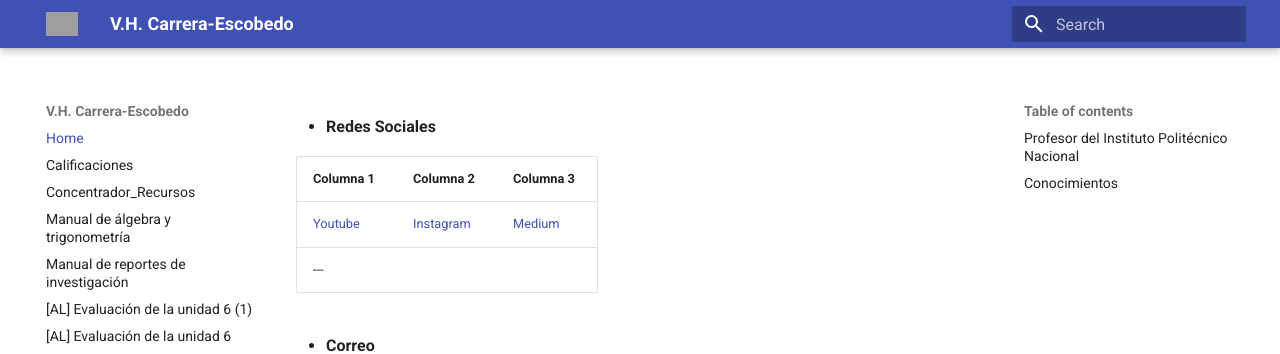
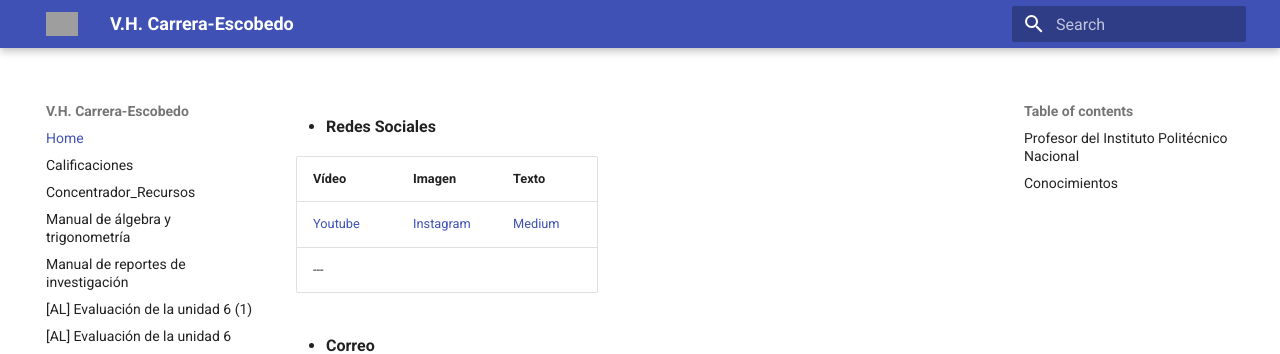
Before and after one commit to vcarrerae/Recursos-academicos, an MkDocs documentation site: the page built from docs/index.md, in a window 1280 px wide and 900 px high. Shown: the top 354 px of the window. Built offline with MkDocs 1.6.1 and Material for MkDocs 9.7.7, drawn with Linux system fonts in a browser that asks for light colours; grey boxes are pictures that could not be loaded.

Commit message:
Update table headers in index.md

```diff
--- a/docs/index.md
+++ b/docs/index.md
@@ -2,8 +2,7 @@
 
 - **Redes Sociales**
 
-
-| Columna 1 | Columna 2 | Columna 3 |
+| Vídeo | Imagen | Texto |
 |-----------|-----------|-----------|
 | [Youtube](https://www.youtube.com/@vilyvulgar)  | [Instagram](https://www.instagram.com/vilyvulgar/)  | [Medium](https://medium.com/@vilyvulgar)  |
 ---
```
